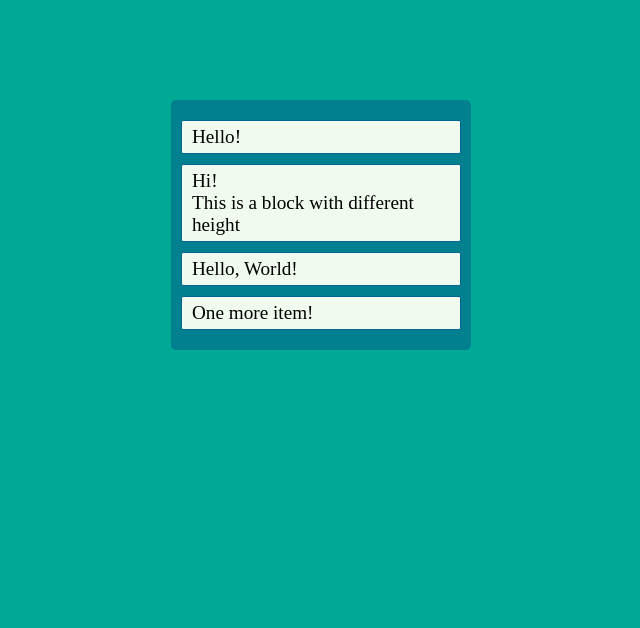
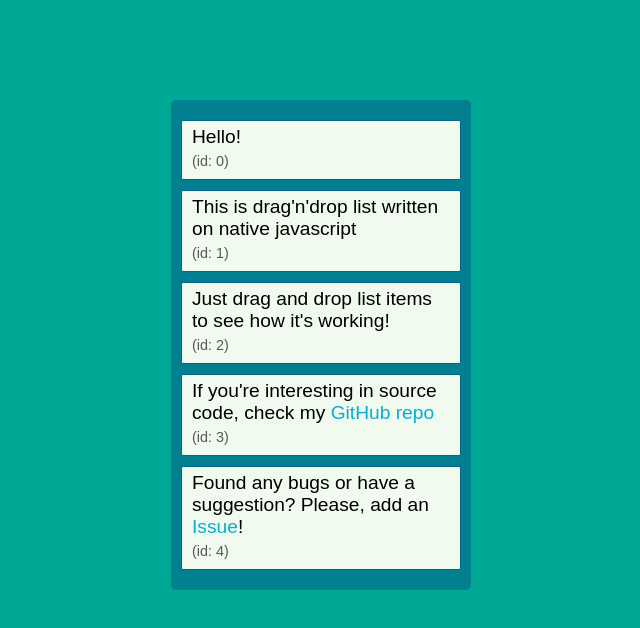
Before and after one commit to loonywizard/native-js-dnd-list, a website built with webpack: page index.html in a window 1280 px wide. Shown: the whole page, without its empty margins (319-959 px from the left). Built offline with nearby package versions, Linux system fonts and the light colour scheme.

Commit message:
Change text of items in list, design links

```diff
--- a/index.html
+++ b/index.html
@@ -7,13 +7,32 @@
   <div class="container">
     <div id="list" class="list">
       <div class="divider"></div>
-      <div class="item">Hello!</div>
+      <div class="item">
+        Hello!
+        <div class="item-id">(id: 0)</div>
+      </div>
       <div class="divider"></div>
-      <div class="item">Hi!<br>This is a block with different height</div>
+      <div class="item">
+        This is drag'n'drop list written on native javascript
+        <div class="item-id">(id: 1)</div>
+      </div>
       <div class="divider"></div>
-      <div class="item">Hello, World!</div>
+      <div class="item">
+        Just drag and drop list items to see how it's working!
+        <div class="item-id">(id: 2)</div>
+      </div>
       <div class="divider"></div>
-      <div class="item">One more item!</div>
+      <div class="item">
+        If you're interesting in source code, check my
+        <a href="https://github.com/loonywizard/native-js-dnd-list" target="_blank">GitHub repo</a>
+        <div class="item-id">(id: 3)</div>
+      </div>
+      <div class="divider"></div>
+      <div class="item">
+        Found any bugs or have a suggestion? Please, add an
+        <a href="https://github.com/loonywizard/native-js-dnd-list/issues" target="_blank">Issue</a>!
+        <div class="item-id">(id: 4)</div>
+      </div>
       <div class="divider"></div>
     </div>
   </div>
--- a/src/index.js
+++ b/src/index.js
@@ -38,6 +38,8 @@ items.forEach(item => {
       isMouseDown = true;
     }
   });
+
+  item.ondragstart = () => false;
 });
 
 document.addEventListener('mouseup', () => {
--- a/styles.css
+++ b/styles.css
@@ -2,6 +2,7 @@ html,
 body {
   margin: 0;
   padding: 0;
+  font-family: sans-serif;
 }
 
 * {
@@ -35,6 +36,12 @@ body {
   cursor: pointer;
 }
 
+.item-id {
+  color: #585858;
+  font-size: .9rem;
+  padding: 5px 0;
+}
+
 .divider {
   height: 10px;
   transition: height 0.5s ease;
@@ -57,3 +64,12 @@ body {
 .not-animated {
   transition: none;
 }
+
+a {
+  color: #06AED5;
+  text-decoration: none;
+}
+
+a:visited {
+  color: #086788;
+}
```
